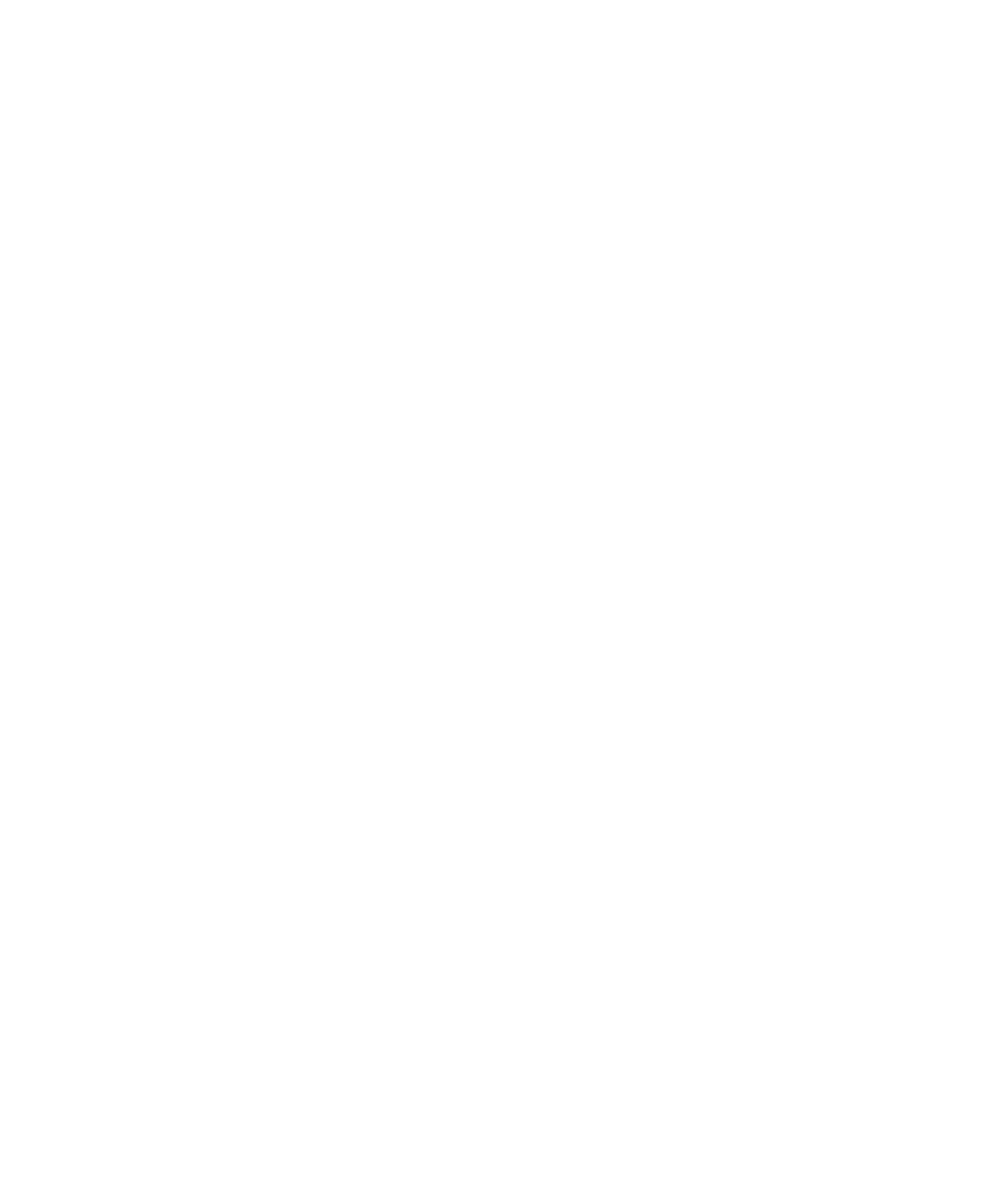
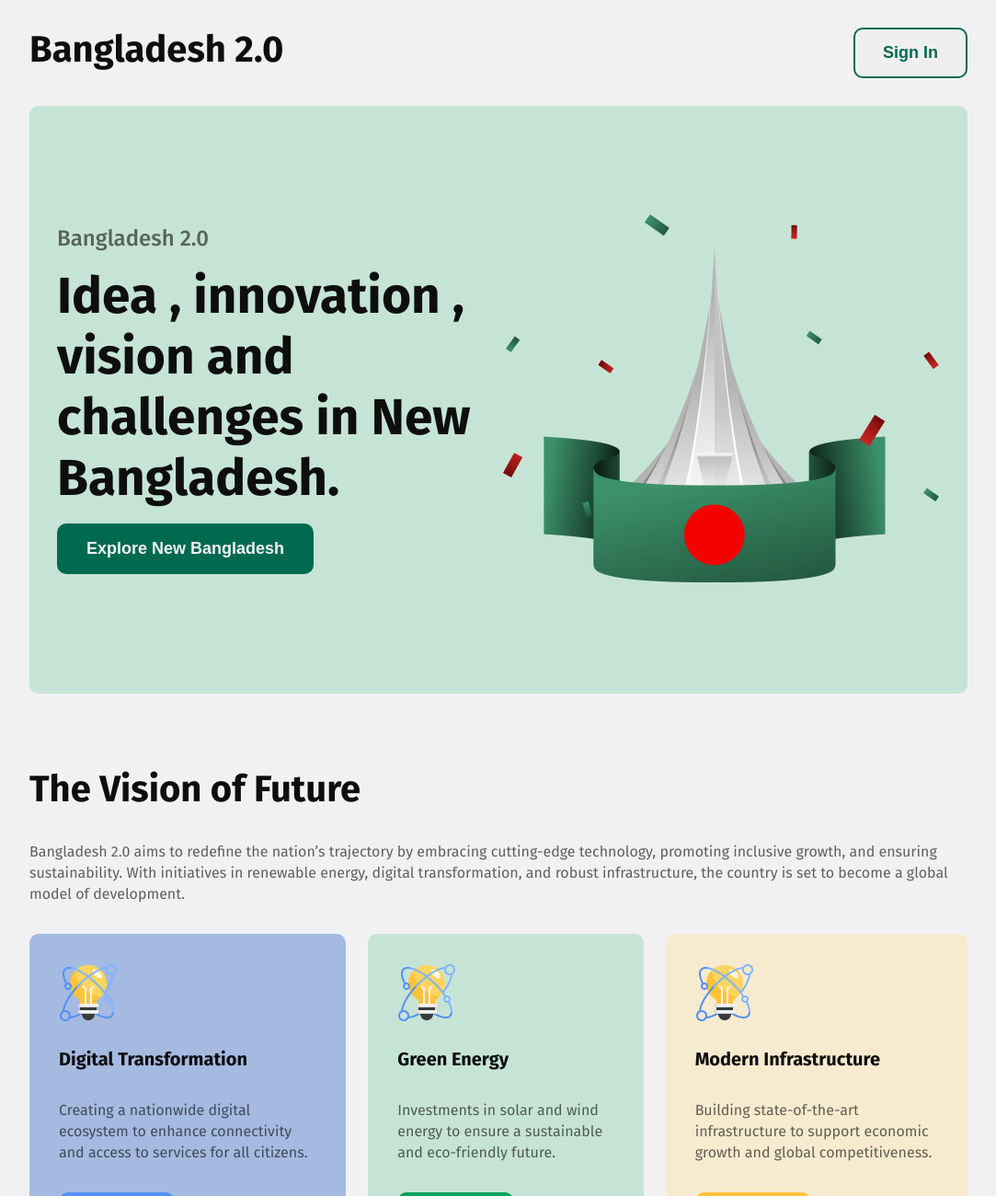
Before and after one commit to sharmin-khan/assignment_1, a plain HTML site: page index.html in a window 1280 px wide. Shown: the top 1300 px of the page at 92% size, without its empty margins (98-1181 px from the left). Before the commit the page ends 800 px from the top, so only its background shows below. Drawn offline with Linux system fonts and the light colour scheme.

Commit message:
added assets

```diff
--- a/index.html
+++ b/index.html
@@ -1,12 +1,73 @@
 <!DOCTYPE html>
 <html lang="en">
+
 <head>
     <meta charset="UTF-8">
     <meta name="viewport" content="width=device-width, initial-scale=1.0">
-    <title>Frist assignment</title>
+    <title>First assignment</title>
+    <link rel="preconnect" href="https://fonts.googleapis.com">
+    <link rel="preconnect" href="https://fonts.gstatic.com" crossorigin>
+    <link
+        href="https://fonts.googleapis.com/css2?family=Fira+Sans:ital,wght@0,100;0,200;0,300;0,400;0,500;0,600;0,700;0,800;0,900;1,100;1,200;1,300;1,400;1,500;1,600;1,700;1,800;1,900&display=swap"
+        rel="stylesheet">
     <link rel="stylesheet" href="style.css">
 </head>
-<body>
 
+<body class="fira-sans-thin">
+    <!-- header section -->
+    <header>
+        <nav>
+            <h2 class="logo color_1">Bangladesh 2.0</h2>
+            <button class="btn_primary">Sign In</button>
+        </nav>
+    </header>
+    <!-- main section -->
+    <main>
+        <section class="hero">
+            <div class="hero_container">
+                <div class="hero_description">
+                    <h3 class="hero_subtitle color_1">Bangladesh 2.0</h3>
+                    <h1 class="hero_title color_1">Idea , innovation ,<br>
+                        vision and challenges in New Bangladesh.</h1>
+                    <button class="hero_btn btn_primary">Explore New Bangladesh</button>
+                </div>
+                <div class="hero_img">
+                    <img src="assets/hero.png" alt="">
+                </div>
+            </div>
+        </section>
+        <!-- future section -->
+        <section class="future">
+            <h2 class="future_title color_1">The Vision of Future</h2>
+            <p class="future_content">Bangladesh 2.0 aims to redefine the nation’s trajectory by embracing cutting-edge
+                technology, promoting inclusive growth, and ensuring sustainability. With initiatives in renewable
+                energy, digital transformation, and robust infrastructure, the country is set to become a global model
+                of development.</p>
+            <div class="future_cards">
+                <div class="future_card1">
+                    <img src="assets/card-icon.png" alt="">
+                    <h4 class="card_title color_1">Digital Transformation</h4>
+                    <p class="card_description">Creating a nationwide digital ecosystem to enhance connectivity and
+                        access to services for all citizens.</p>
+                    <button class="card_btn btn1">Learn More</button>
+                </div>
+                <div class="future_card2">
+                    <img src="assets/card-icon.png" alt="">
+                    <h4 class="card_title color_1">Green Energy</h4>
+                    <p class="card_description">Investments in solar and wind energy to ensure a sustainable and
+                        eco-friendly future.</p>
+                    <button class="card_btn btn2">Learn More</button>
+                </div>
+                <div class="future_card3">
+                    <img src="assets/card-icon.png" alt="">
+                    <h4 class="card_title color_1">Modern Infrastructure</h4>
+                    <p class="card_description">Building state-of-the-art infrastructure to support economic growth and
+                        global competitiveness.</p>
+                    <button class="card_btn btn3">Learn More</button>
+                </div>
+            </div>
+        </section>
+    </main>
 </body>
+
 </html>
--- a/style.css
+++ b/style.css
@@ -0,0 +1,152 @@
+* {
+    margin: 0;
+    padding: 0;
+    box-sizing: border-box;
+}
+
+.fira-sans-thin {
+    font-family: "Fira Sans", serif;
+    font-weight: 100;
+    font-style: normal;
+}
+
+body {
+    background-color: #F1F1F3;
+    height: 100vh;
+    width: 100%;
+    padding: 0 130px;
+}
+
+.color_1 {
+    color: #0E0E0E;
+}
+
+.btn_primary {
+    color: #006A50;
+    border: 2px solid #006A50;
+    padding: 15px 30px;
+    border-radius: 10px;
+    font-size: 18px;
+    font-weight: 600;
+}
+
+nav {
+    display: flex;
+    justify-content: space-between;
+    padding: 30px 0;
+}
+
+.logo,
+.color_1 {
+    font-size: 40px;
+    font-weight: bold;
+}
+
+/* main section style */
+.hero {
+    background-color: #C6E4D6;
+    border-radius: 10px;
+}
+
+.hero_container {
+    display: flex;
+    justify-content: space-between;
+    align-items: center;
+    padding: 80px 30px;
+
+}
+
+.hero_description {
+    padding: 50px 0;
+}
+
+.hero_subtitle {
+    font-size: 24px;
+    font-weight: 500;
+    opacity: .6;
+
+}
+
+.hero_title {
+    font-size: 55px;
+    font-weight: bold;
+    padding: 16px 20px 16px 0;
+
+}
+
+.hero_btn {
+    background-color: #006A50;
+    color: #F1F1F3;
+}
+
+/* future section styles */
+.future {
+    padding: 80px 0;
+}
+
+.future_title {
+    font-size: 40px;
+    font-weight: bold;
+}
+
+.future_content,
+.card_description {
+    margin: 32px 0;
+    font-size: 16px;
+    font-weight: 400;
+    opacity: .6;
+    line-height: 23px;
+
+}
+
+.future_cards {
+    display: flex;
+    justify-content: space-around;
+    gap: 24px;
+}
+
+.future_card1 {
+    background-color: #a4bae0;
+    border-radius: 10px;
+    padding: 32px;
+}
+
+.future_card2 {
+    background-color: #C6E4D6;
+    border-radius: 10px;
+    padding: 32px;
+}
+
+.future_card3 {
+    background-color: #F7EBCF;
+    border-radius: 10px;
+    padding: 32px;
+}
+
+.card_title {
+    font-size: 20px;
+    font-weight: bold;
+    margin: 24px 0;
+}
+
+.card_btn {
+    padding: 11px 20px;
+    border-radius: 10px;
+    color: #F1F1F3;
+    border: none;
+    font-size: 16px;
+    font-weight: 700;
+
+}
+
+.btn1 {
+    background-color: #5490F5;
+}
+
+.btn2 {
+    background-color: #09A15C;
+}
+
+.btn3 {
+    background-color: #FFC239;
+}
```
Also changed, not shown: assets/al-jazeera.png (added), assets/card-icon.png (added), assets/facebook.png (added), assets/hero.png (added), assets/instagram.png (added), assets/quote-bg.png (added), assets/satelite.png (added), assets/x.png (added).
